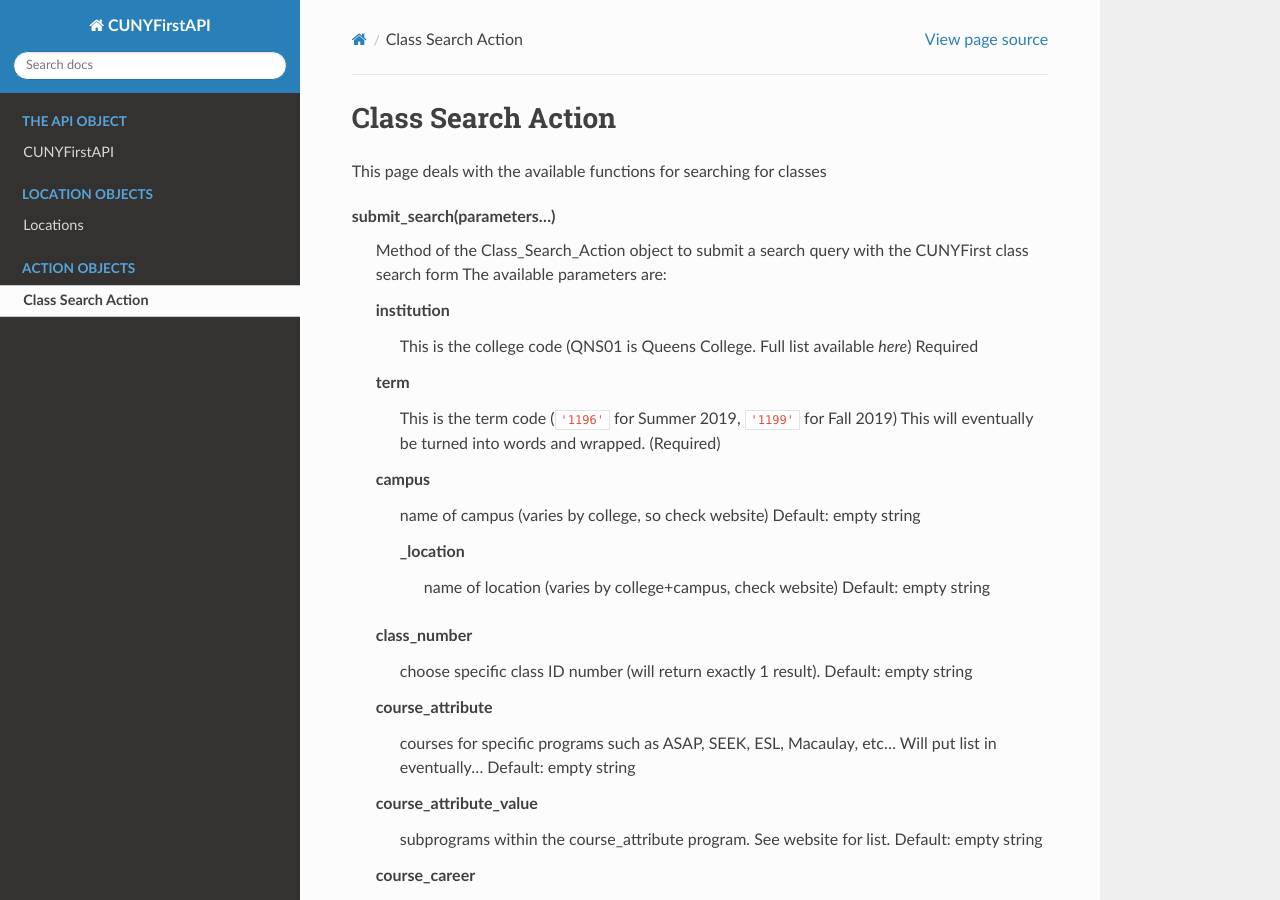
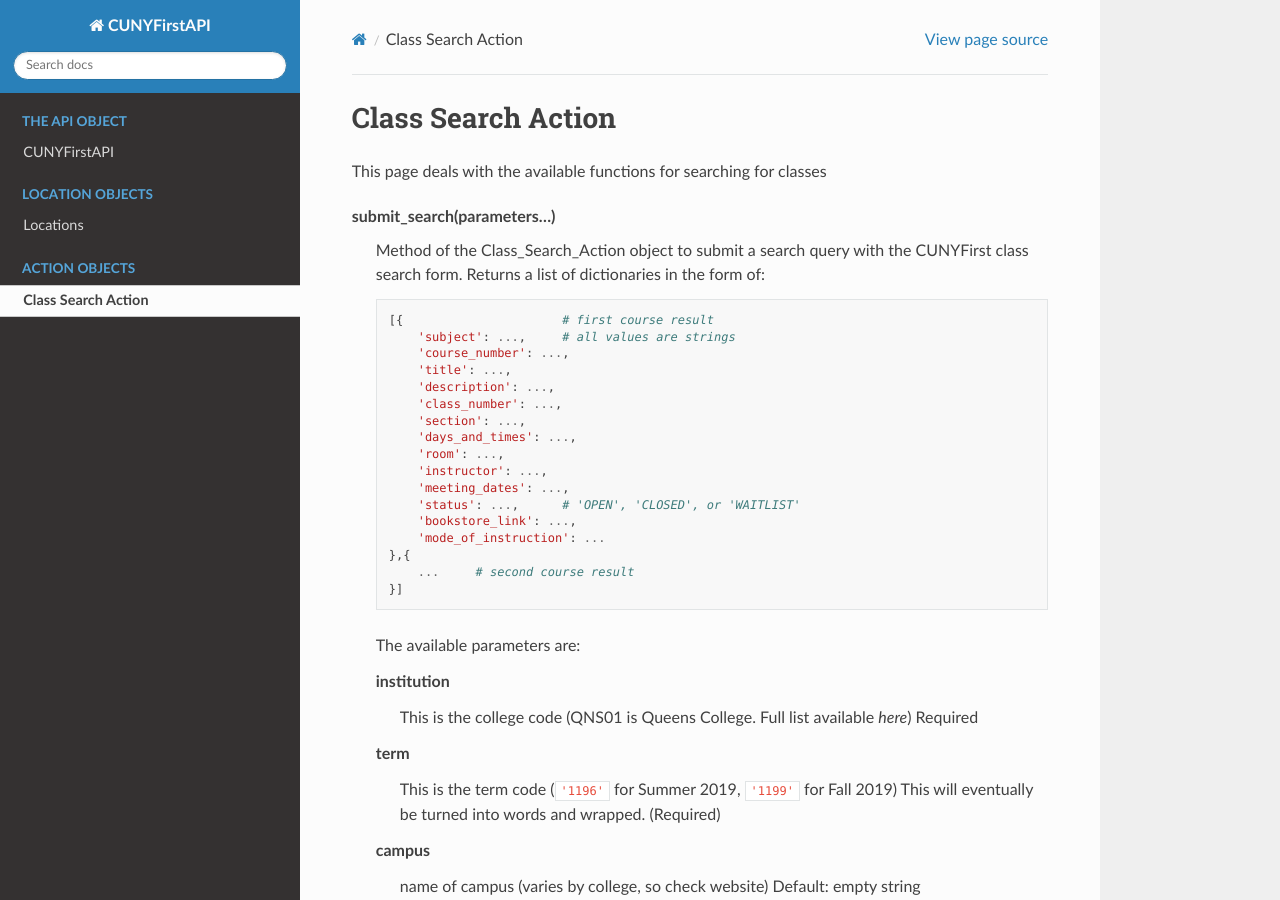
Before and after one commit to CUNYSuite/CunyFirstAPI, a Sphinx documentation site: the page built from docs/Class_Search_Action.rst, in a window 1280 px wide and 900 px high. Built offline with Sphinx 7.4.7 and the Read the Docs theme 2.0.0, drawn with Linux system fonts in a browser that asks for light colours; pages that are not in the unit, such as notebooks, are missing from menus.

Commit message:
add class search to docs, with result

```diff
--- a/docs/Class_Search_Action.rst
+++ b/docs/Class_Search_Action.rst
@@ -4,7 +4,30 @@
 This page deals with the available functions for searching for classes
 
 submit_search(parameters...)
-        Method of the Class_Search_Action object to submit a search query with the CUNYFirst class search form
+        Method of the Class_Search_Action object to submit a search query with the CUNYFirst class search form.
+        Returns a list of dictionaries in the form of:
+
+        .. code-block:: python
+
+            [{                      # first course result
+                'subject': ...,     # all values are strings
+                'course_number': ...,
+                'title': ...,
+                'description': ...,
+                'class_number': ...,
+                'section': ...,
+                'days_and_times': ...,
+                'room': ...,
+                'instructor': ...,
+                'meeting_dates': ...,
+                'status': ...,      # 'OPEN', 'CLOSED', or 'WAITLIST'
+                'bookstore_link': ...,
+                'mode_of_instruction': ...
+            },{
+                ...     # second course result
+            }]
+
+
         The available parameters are:
 
         institution
```
